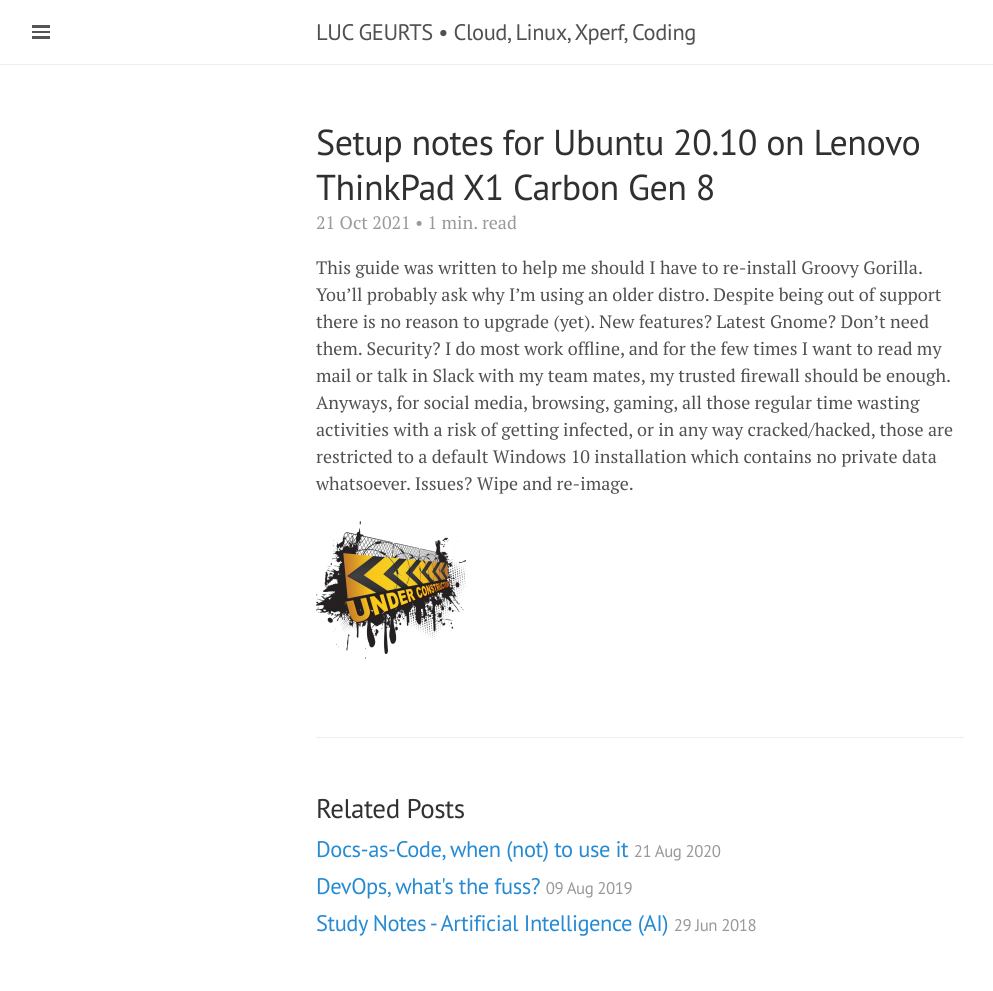
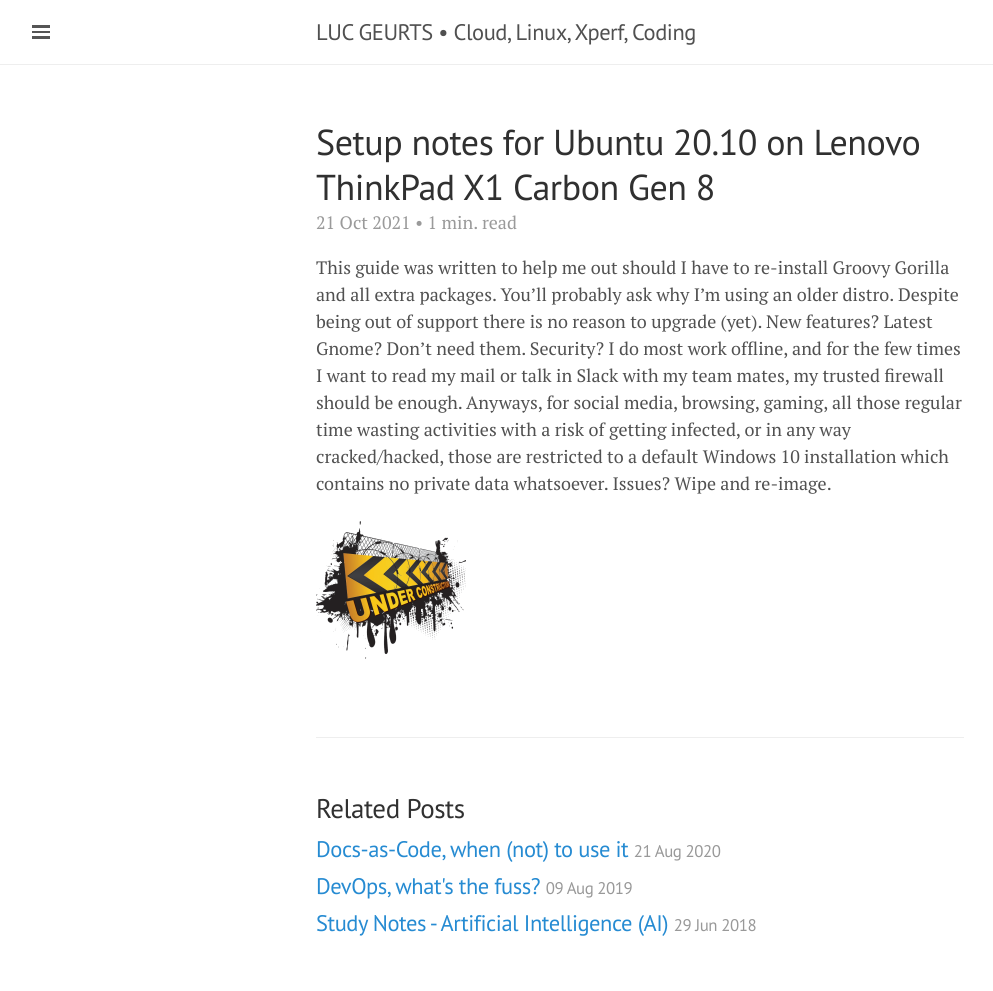
Before and after one commit to lgeurts/lgeurts.github.io, a Jekyll site: the page built from _posts/2021-10-21-ubuntu-setup-notes-for-x1-carbon-gen8.md, in a window 1280 px wide. Shown: the whole page, without its empty margins (0-993 px from the left). Built offline with Jekyll 4.4.1, drawn with Linux system fonts in a browser that asks for light colours; nearby versions of some CDN libraries; comment, search, counter and statistics services are not loaded.

Commit message:
Update 2021-10-21-ubuntu-setup-notes-for-x1-carbon-gen8.md

```diff
--- a/_posts/2021-10-21-ubuntu-setup-notes-for-x1-carbon-gen8.md
+++ b/_posts/2021-10-21-ubuntu-setup-notes-for-x1-carbon-gen8.md
@@ -7,6 +7,6 @@
 tags: [ Linux Tutorials ]
 ---
 
-This guide was written to help me should I have to re-install Groovy Gorilla. You'll probably ask why I'm using an older distro. Despite being out of support there is no reason to upgrade (yet). New features? Latest Gnome? Don't need them. Security? I do most work offline, and for the few times I want to read my mail or talk in Slack with my team mates, my trusted firewall should be enough. Anyways, for social media, browsing, gaming, all those regular time wasting activities with a risk of getting infected, or in any way cracked/hacked, those are restricted to a default Windows 10 installation which contains no private data whatsoever. Issues? Wipe and re-image.
+This guide was written to help me out should I have to re-install Groovy Gorilla and all extra packages. You'll probably ask why I'm using an older distro. Despite being out of support there is no reason to upgrade (yet). New features? Latest Gnome? Don't need them. Security? I do most work offline, and for the few times I want to read my mail or talk in Slack with my team mates, my trusted firewall should be enough. Anyways, for social media, browsing, gaming, all those regular time wasting activities with a risk of getting infected, or in any way cracked/hacked, those are restricted to a default Windows 10 installation which contains no private data whatsoever. Issues? Wipe and re-image.
 
 ![](/assets/under-construction.png)
```
